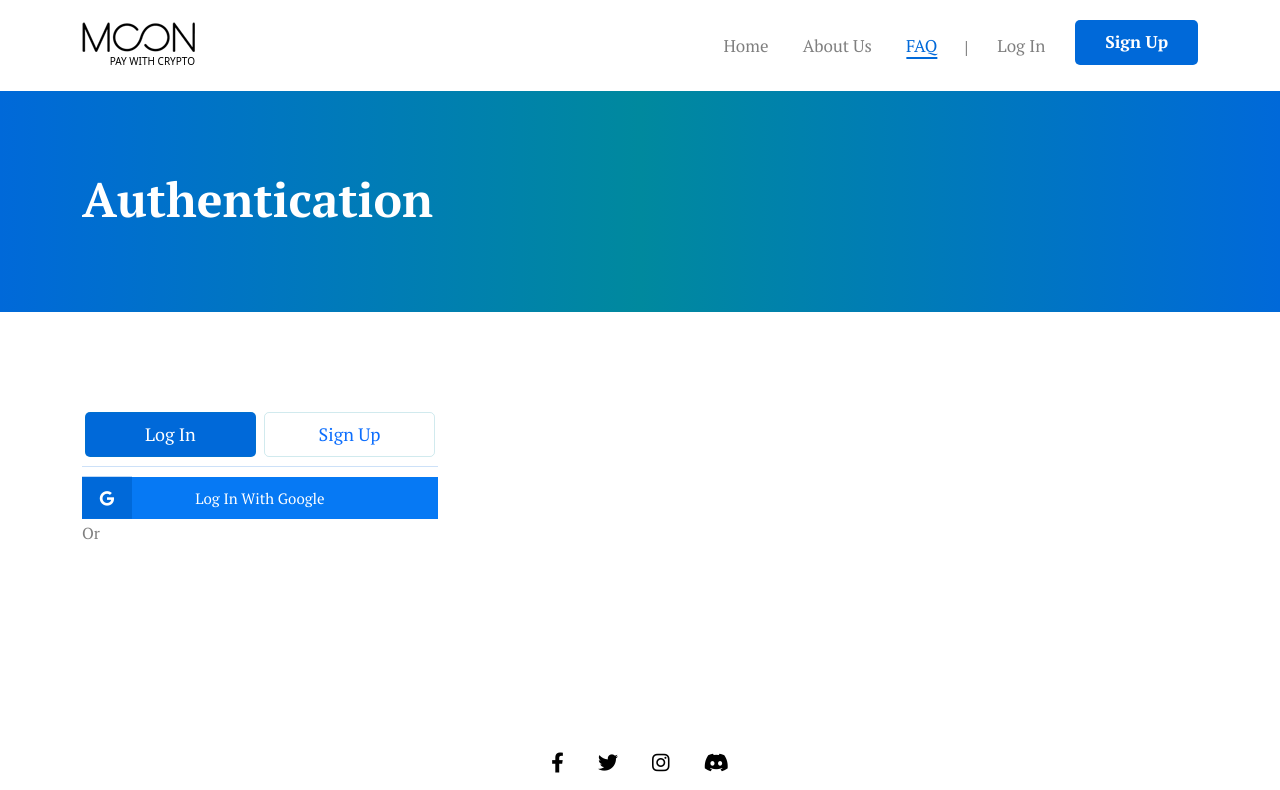
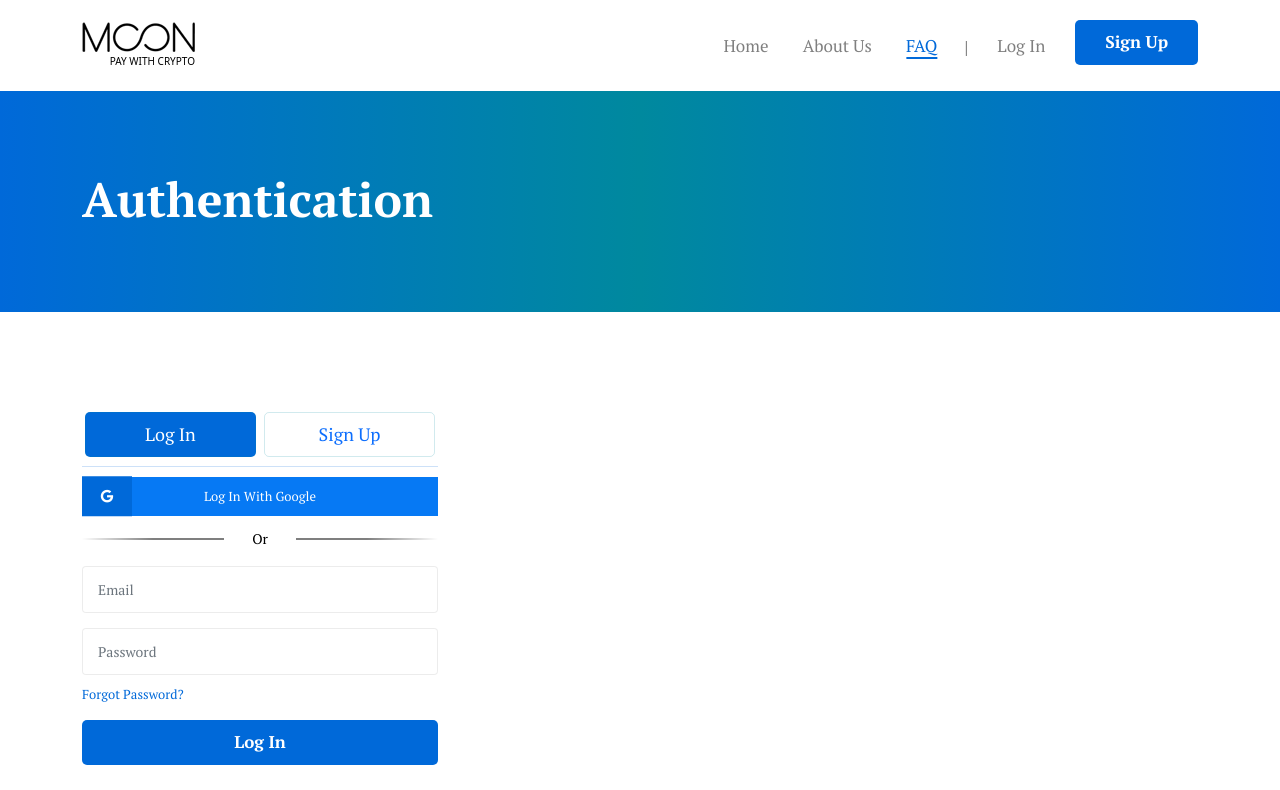
Before and after one commit to riazkhan186/Moon, a plain HTML site: page authentication.html in a window 1280 px wide. Shown: the top 790 px of the page. Drawn offline with Linux system fonts and the light colour scheme.

Commit message:
Latest File

```diff
--- a/assets/css/style.scss
+++ b/assets/css/style.scss
@@ -628,7 +628,6 @@ Footer Area CSS
 /*================================================
 Authentication Page Area CSS
 =================================================*/
-
 .google-link-button {
     margin-top: 10px;
     display: block;
@@ -687,6 +686,76 @@ Authentication Page Area CSS
                 background-color: var(--primaryColor) !important;
             }
         }
+    }
+}
+.authenticate-form {
+    p {
+        font-size: 14px;
+        position: relative;
+        text-align: center;
+        color: var(--blackColor);
+        margin: {
+            top: 10px;
+            bottom: 10px;
+        };
+        &::before {
+            content: '';
+            width: 40%;
+            height: 1px;
+            background-image: linear-gradient(to right, #00000000,#000000, #000000);
+            position: absolute;
+            left: 0;
+            top: 50%;
+            transform: translateY(-50%);
+        }
+        &::after {
+            content: '';
+            width: 40%;
+            height: 1px;
+            background-image: linear-gradient(to left, #00000000,#000000, #000000);
+            position: absolute;
+            right: 0;
+            top: 50%;
+            transform: translateY(-50%);
+        }
+    }
+    .form-control {
+        margin-top: 15px;
+        padding: 12px 15px;
+        color: var(--blackColor);
+        border: 1px solid #00000013;
+        font: {
+            size: 14px;
+            weight: 400;
+            family: var(--fontFamily);
+        };
+    }
+    a {
+        color: var(--primaryColor);
+        margin: {
+            top: 10px;
+            bottom: 10px;
+        };
+        font: {
+            size: 13px;
+            weight: 400;
+            family: var(--fontFamily)
+        };
+    }
+    .forgot-pass {
+        display: block;
+    }
+    .default-button {
+        border: 0px;
+        width: 100%;
+        margin-top: 5px;
+    }
+    h6 {
+        margin-top: 10px;
+        font: {
+            size: 14px;
+            weight: 400;
+        };
     }
 }
 
--- a/authentication.html
+++ b/authentication.html
@@ -68,12 +68,30 @@
                             </ul>
                             <div class="tab-content" id="myTabContent">
                                 <div class="tab-pane fade show active" id="login-tab-pane" role="tabpanel" aria-labelledby="login-tab" tabindex="0">
-                                    <div class="authenticate-form-area">
+                                    <div class="authenticate-form">
                                         <a class="google-link-button" href="#"><i class="fa-brands fa-google"></i>Log In With Google</a>
                                         <p><span>Or</span></p>
+                                        <form>
+                                            <input type="email" class="form-control" placeholder="Email" required>
+                                            <input type="password" class="form-control" placeholder="Password" required>
+                                            <a class="forgot-pass" href="reset-password.html">Forgot Password?</a>
+                                            <button type="submit" class="default-button"><span>Log In</span></button>
+                                        </form>
                                     </div>
                                 </div>
-                                <div class="tab-pane fade" id="signup-tab-pane" role="tabpanel" aria-labelledby="signup-tab" tabindex="0">...</div>
+                                <div class="tab-pane fade" id="signup-tab-pane" role="tabpanel" aria-labelledby="signup-tab" tabindex="0">
+                                    <div class="authenticate-form">
+                                        <a class="google-link-button" href="#"><i class="fa-brands fa-google"></i>Sign Up With Google</a>
+                                        <p><span>Or</span></p>
+                                        <form>
+                                            <input type="text" class="form-control" placeholder="Name" required>
+                                            <input type="email" class="form-control" placeholder="Email" required>
+                                            <input type="password" class="form-control" placeholder="Password" required>
+                                            <h6>By creating your Moon account, you agree to the <a href="#">Terms of Use</a> and <a href="#">Privacy Policy.</a></h6>
+                                            <button type="submit" class="default-button"><span>Log In</span></button>
+                                        </form>
+                                    </div>
+                                </div>
                             </div>
 
 
```
Also changed, not shown: assets/css/style.css, 1 other file.
